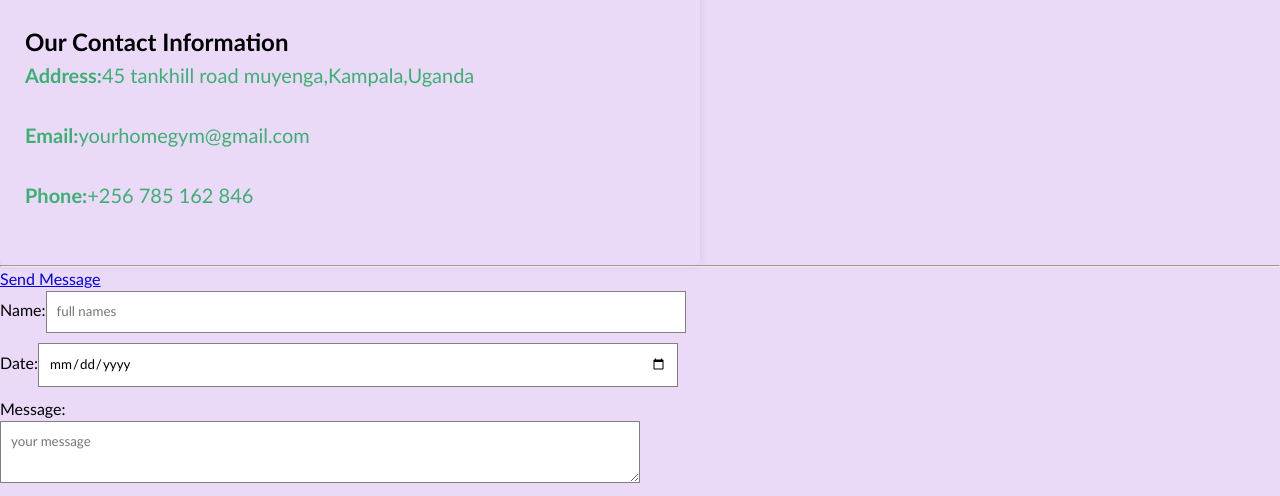
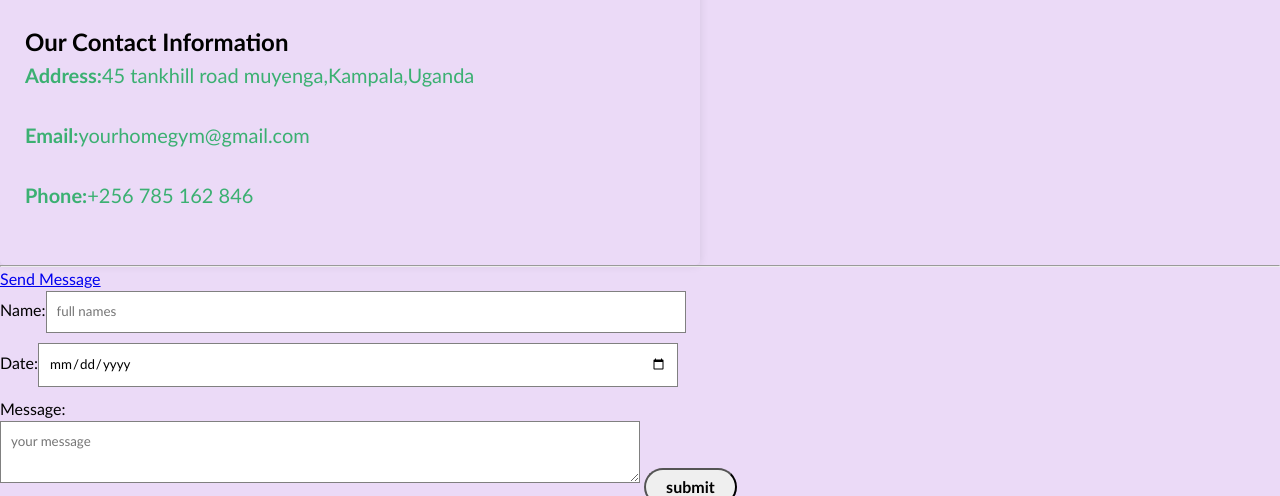
Before and after one commit to namuyabaprecious/Your-Home-Gym, a plain HTML site: page contact.html in a window 1280 px wide. Shown: the part 237-733 px from the top of the page. Drawn offline with Linux system fonts and the light colour scheme.

Commit message:
Fix formatting issues in contact.html

```diff
--- a/contact.html
+++ b/contact.html
@@ -37,7 +37,7 @@
 	<form id="messageForm">
 		<label for="name">Name:</label><input type="text" id="name" placeholder="full names"required><br>
 		<label for="date">Date:</label><input type="date" name"" required><br>
-		<label for="message">Message:</label><br><textarea  id="message" placeholder="your message" required></textarea><br>
+		<label for="message">Message:</label><br><textarea  id="message" placeholder="your message" required></textarea>
 		<button type="submit" class="btn btn-success">submit</button>
 		<div id="formSuccess" class="alert-alart-success mt-3 d-none" role="alert">
 	Your message has been recorded.
```
